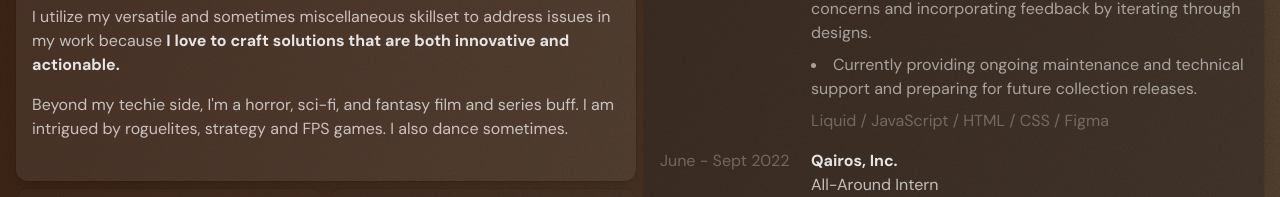
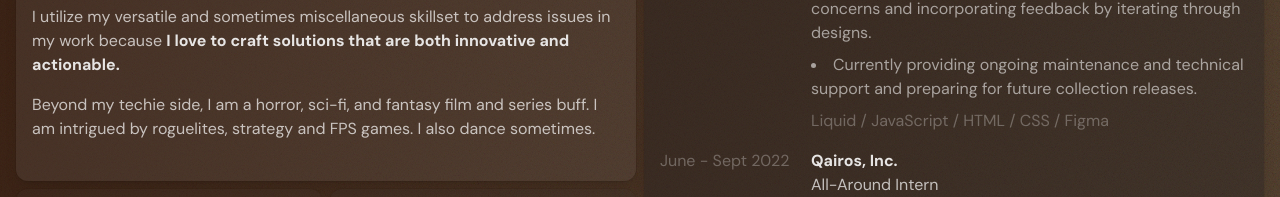
Before and after one commit to Kaiyulul/kaiyulul.github.io, a Next.js app: page / in a window 1280 px wide. Shown: the part 675-872 px from the top of the page. Built offline with nearby package versions, Linux system fonts and the light colour scheme.

Commit message:
Contraction removal :/

```diff
--- a/src/app/page.js
+++ b/src/app/page.js
@@ -94,7 +94,7 @@ export default function Home() {
           </p>
 
           <p className="mt-4">
-          Beyond my techie side, I'm a horror, sci-fi, and fantasy film and series buff. I am intrigued by roguelites, strategy and FPS games. I also dance sometimes.
+          Beyond my techie side, I am a horror, sci-fi, and fantasy film and series buff. I am intrigued by roguelites, strategy and FPS games. I also dance sometimes.
           </p>
         </section>
         <section id="languages" className="isolate rounded-xl bg-stone-600/10 shadow-lg ring-1 ring-black/5 p-4 xl:col-start-1 animate-fadeIn opacity-0 [--fadeIn-delay:800ms]">
```
